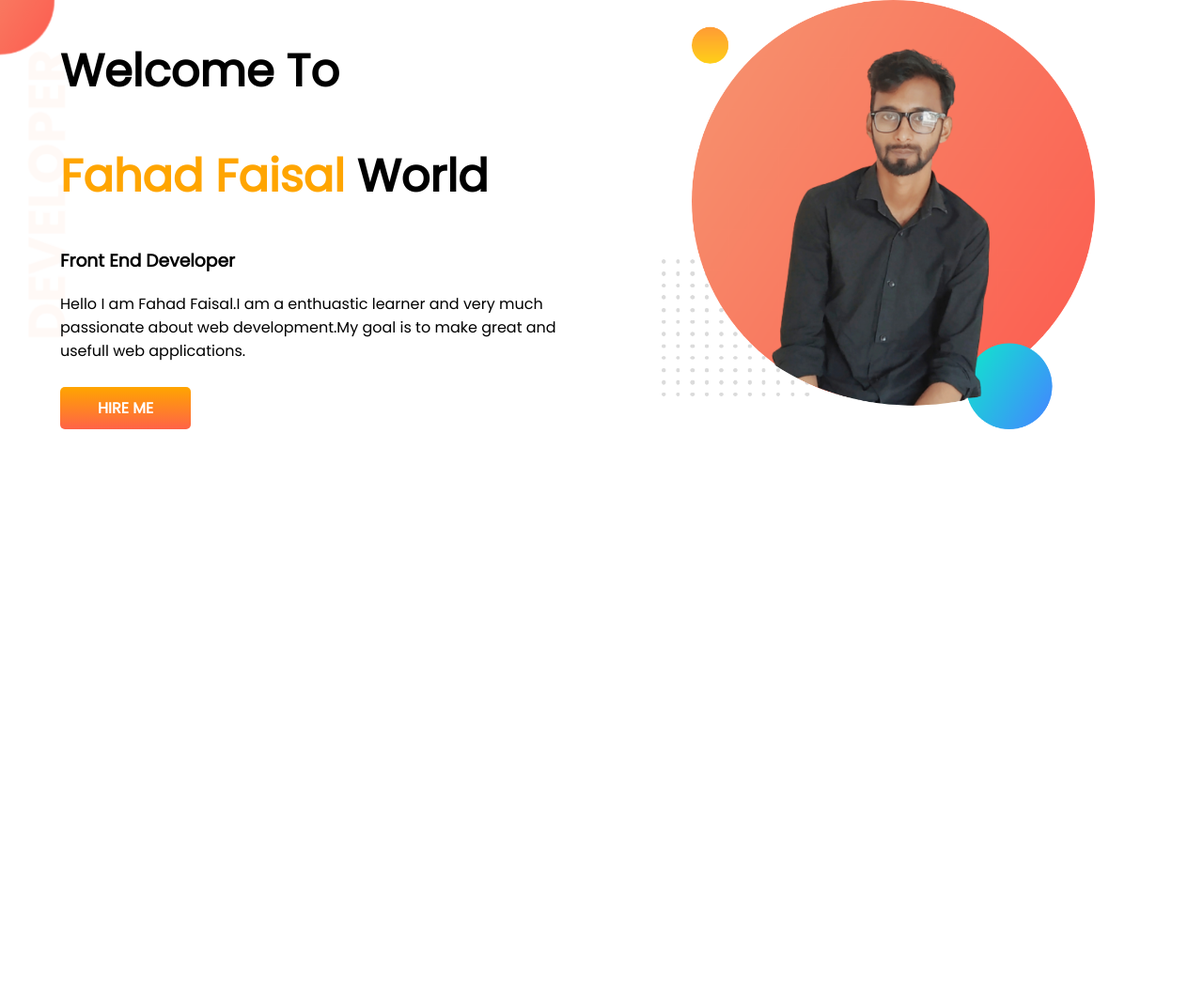
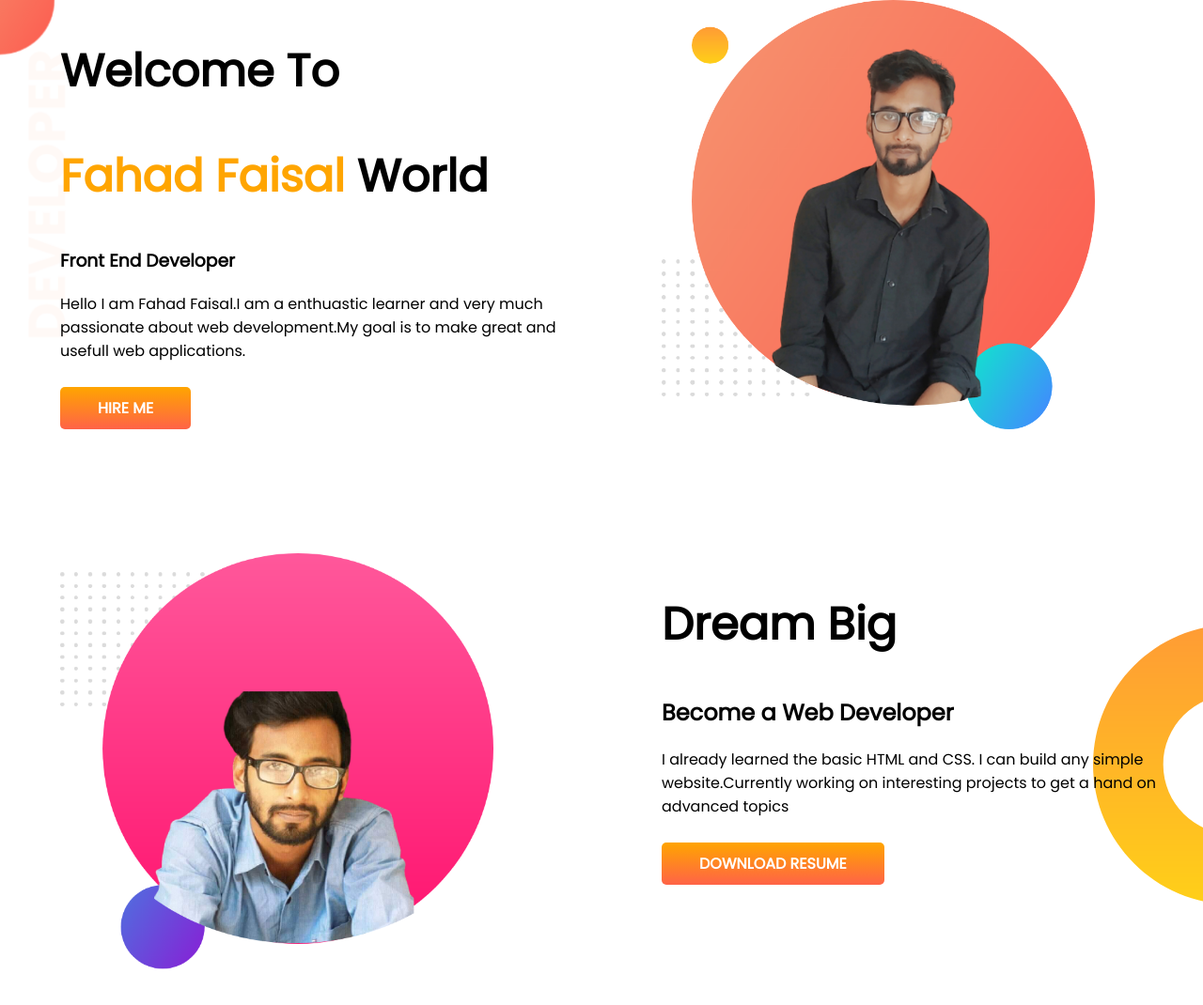
Before and after one commit to Fahad-Faisaal/developer-portfolio, a plain HTML site: page index.html in a window 1280 px wide. Shown: the whole page at 94% size. Before the commit the page ends 800 px from the top, so only its background shows below. Drawn offline with Linux system fonts and the light colour scheme.

Commit message:
dream added

```diff
--- a/index.html
+++ b/index.html
@@ -23,5 +23,16 @@
       <img src="images/img-header.png" alt="profile image">
     </div>
   </section>
+  <section class="dream-big">
+    <div class="half-width">
+      <img src="images/img-2.png" alt="">
+    </div>
+    <div class="half-width">
+      <h1>Dream Big</h1>
+      <h2>Become a Web Developer</h2>
+      <p>I already learned the basic HTML and CSS. I can build any simple website.Currently working on interesting projects to get a hand on advanced topics</p>
+      <a href="#" target="_blank" class="link-button">DOWNLOAD RESUME</a>
+    </div>
+  </section>
 </body>
 </html>
--- a/style.css
+++ b/style.css
@@ -13,6 +13,7 @@ h1 {
 
 section {
   display: flex;
+  margin-bottom: 125px;
 }
 
 .half-width {
@@ -39,3 +40,9 @@ section {
   background-image: url(images/top-banner.png);
   background-repeat: no-repeat;
 }
+
+.dream-big {
+  background-image: url(images/dream-bg.png);
+  background-repeat: no-repeat;
+  background-position: right;
+}
```
Also changed, not shown: images/img-2.png (added).
